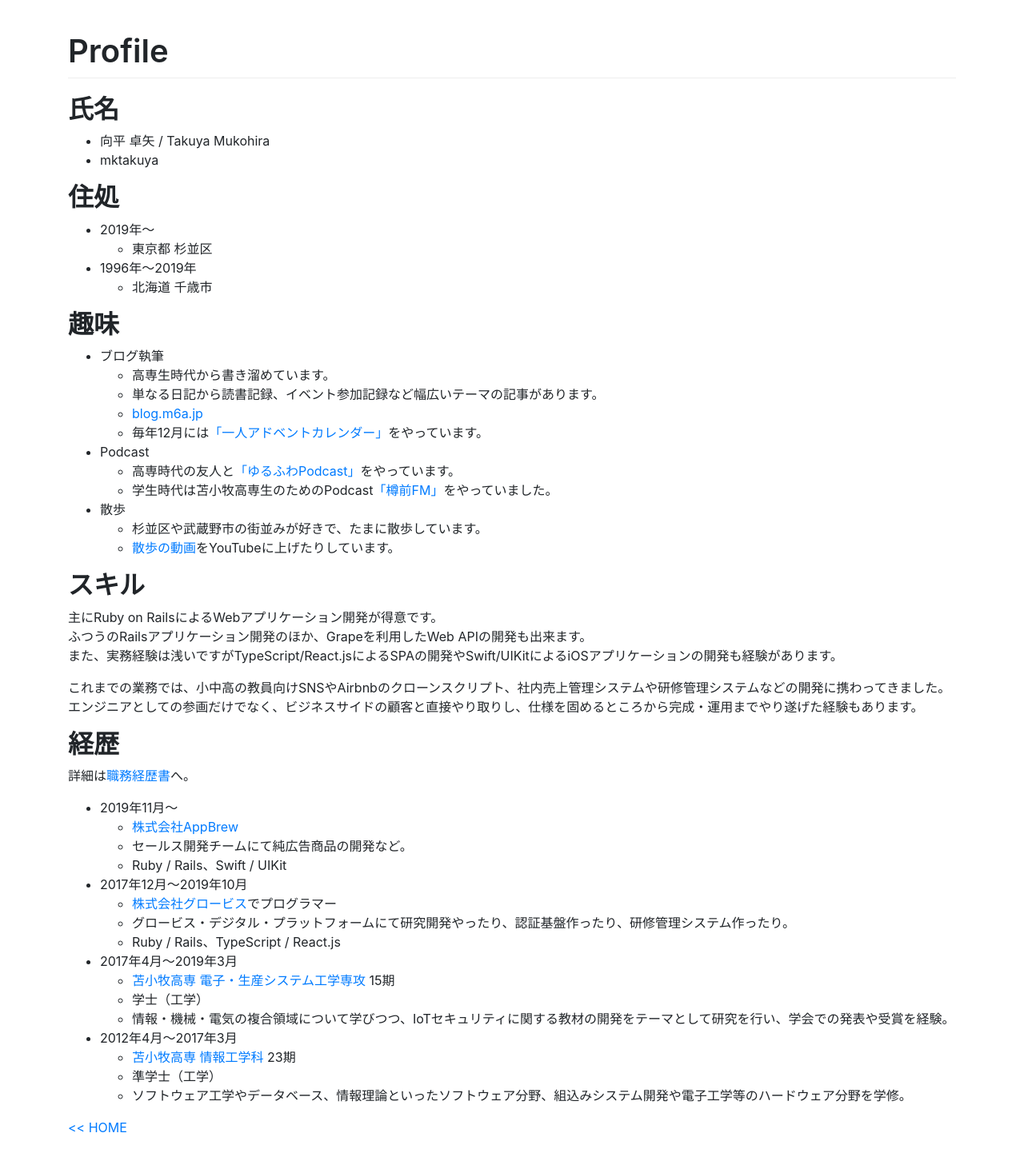
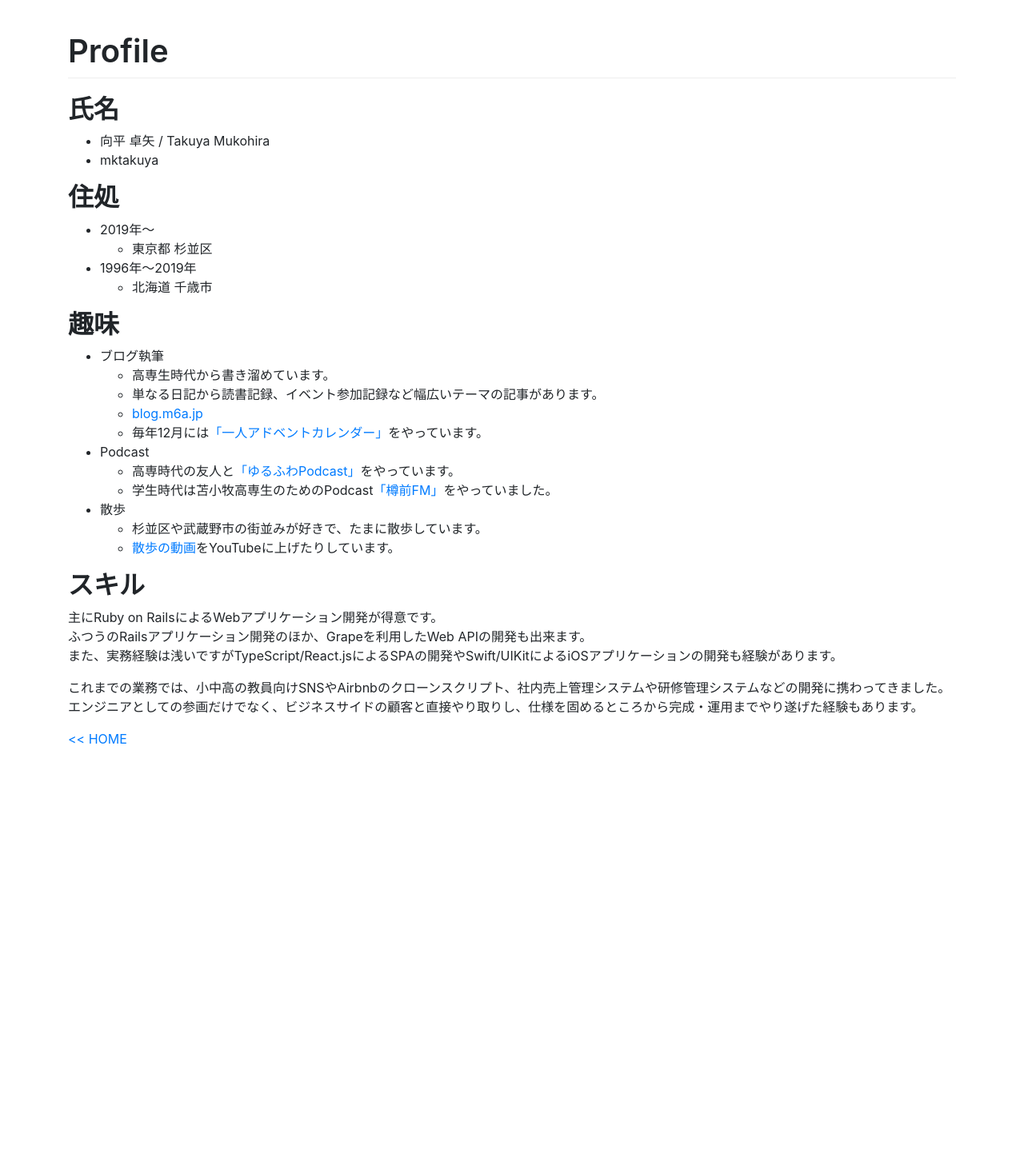
Before and after one commit to mktakuya/mktakuya.github.io, a Jekyll site: the page built from profile.md, in a window 1280 px wide. Shown: the whole page at 80% size. Built offline with Jekyll 4.4.1, drawn with Linux system fonts in a browser that asks for light colours; after the commit the page ends 956 px from its top, so only the background shows below that.

Commit message:
Update profile

```diff
--- a/index.html
+++ b/index.html
@@ -18,7 +18,7 @@
           </h1>
 
           <p class="lead">
-            Engineer at <a href="https://appbrew.io">AppBrew, inc.</a><br>
+            Software Engineer in Tokyo, Japan.<br>
             Podcaster at <a href="https://yuru28.com">ゆるふわPodcast</a>.
           </p>
 
--- a/profile.md
+++ b/profile.md
@@ -44,27 +44,6 @@
 エンジニアとしての参画だけでなく、ビジネスサイドの顧客と直接やり取りし、仕様を固めるところから完成・運用までやり遂げた経験もあります。
 
 
-## 経歴
-
-詳細は[職務経歴書](/resume.pdf)へ。
-
-* 2019年11月〜
-  * [株式会社AppBrew](https://appbrew.io/)
-  * セールス開発チームにて純広告商品の開発など。
-  * Ruby / Rails、Swift / UIKit
-* 2017年12月〜2019年10月
-  * [株式会社グロービス](https://www.globis.co.jp/)でプログラマー
-  * グロービス・デジタル・プラットフォームにて研究開発やったり、認証基盤作ったり、研修管理システム作ったり。
-  * Ruby / Rails、TypeScript / React.js
-* 2017年4月〜2019年3月
-  * [苫小牧高専 電子・生産システム工学専攻](https://www.tomakomai-ct.ac.jp/dep/major) 15期
-  * 学士（工学）
-  * 情報・機械・電気の複合領域について学びつつ、IoTセキュリティに関する教材の開発をテーマとして研究を行い、学会での発表や受賞を経験。
-* 2012年4月〜2017年3月
-  * [苫小牧高専 情報工学科](https://www.tomakomai-ct.ac.jp/dep/jo) 23期
-  * 準学士（工学）
-  * ソフトウェア工学やデータベース、情報理論といったソフトウェア分野、組込みシステム開発や電子工学等のハードウェア分野を学修。
-
 <div>
   <a href="/">&lt;&lt; HOME</a>
 </div>
```
